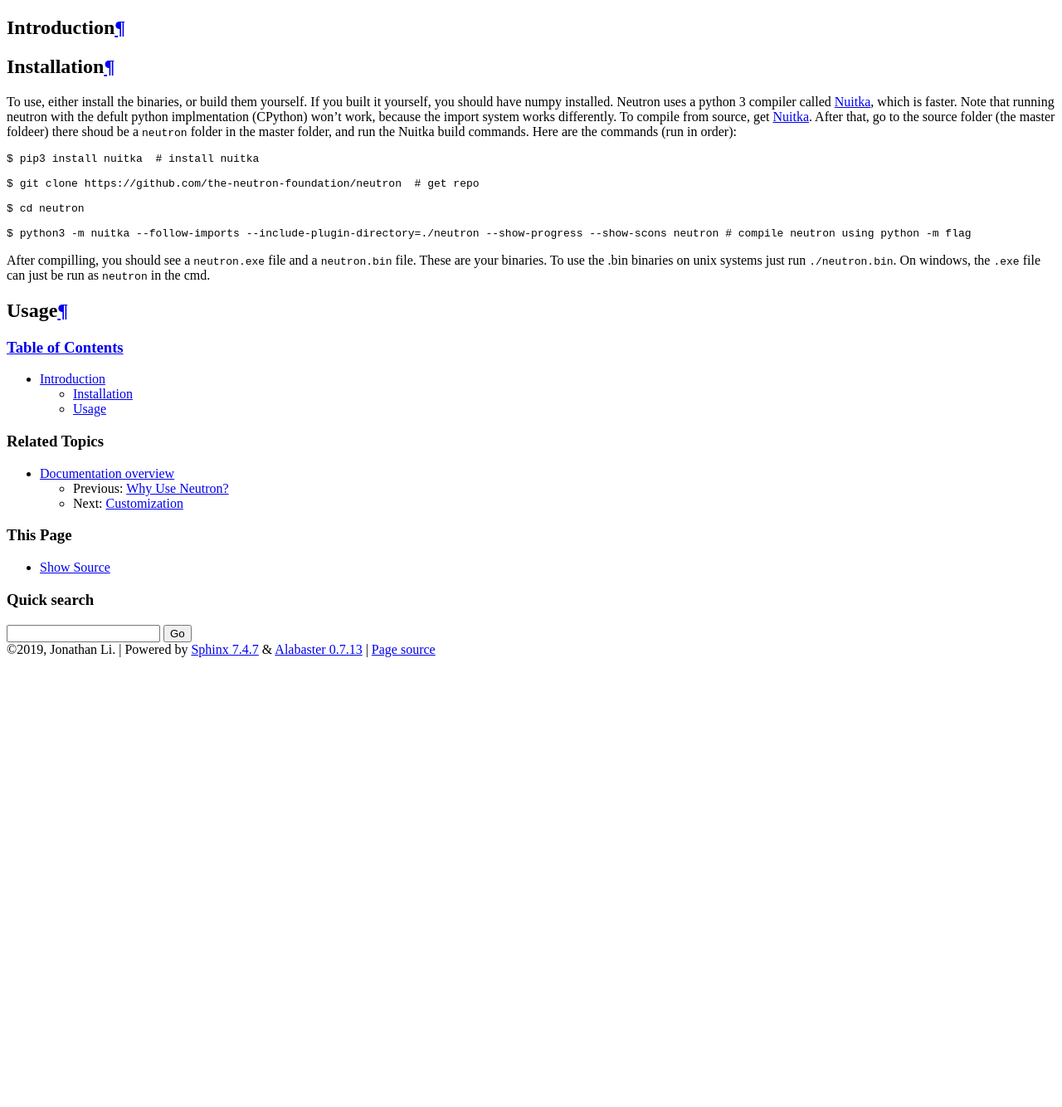
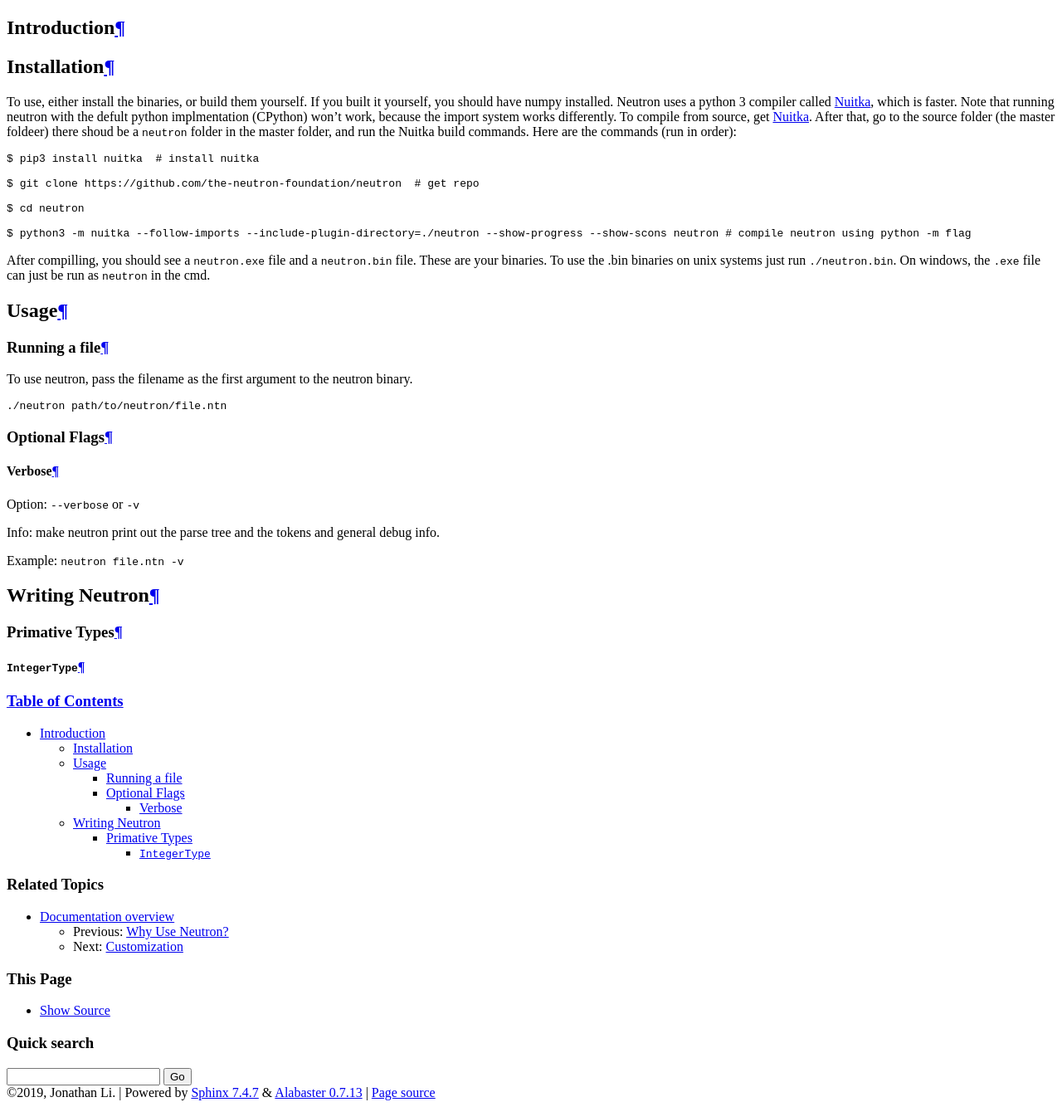
Before and after one commit to the-neutron-foundation/neutron-language, a Sphinx documentation site: the page built from docs/source/introduction.rst, in a window 1280 px wide. Shown: the whole page at 83% size. Built offline with Sphinx 7.4.7, drawn with Linux system fonts in a browser that asks for light colours; before the commit the page ends 900 px from its top, so only the background shows below that.

Commit message:
Added to docs code and tests

```diff
--- a/docs/source/customization.rst
+++ b/docs/source/customization.rst
@@ -3,3 +3,4 @@ Customization
 
 Making Functions
 ^^^^^^^^^^^^^^^^
+It is possiable to make functions that have python functionality by putting inline python code. This is how the ``io`` modules were written.
--- a/docs/source/features.rst
+++ b/docs/source/features.rst
@@ -32,6 +32,6 @@ While Loops?            **YES!**
 
 The **SPEED**
 ^^^^^^^^^^^^^
-For most tests, Nuetron is **faster** than python 3, thanks to `Nuitka <https://nuitka.net/pages/overview.html>`_.
+For most tests, Neutron is **faster** than python 3, thanks to `Nuitka <https://nuitka.net/pages/overview.html>`_.
 
 SPEED TEST COMING SOON.
--- a/docs/source/index.rst
+++ b/docs/source/index.rst
@@ -25,7 +25,7 @@ Design Principles
   That's where your wrong. Neutron is going to have **C-like structs, switch statements, and more**. Oh, and also it has **built-in numpy support** and **built-in functions**.
 
 .. toctree::
-   :maxdepth: 2
+   :maxdepth: 3
    :caption: Documentation Contents:
 
    features
--- a/docs/source/introduction.rst
+++ b/docs/source/introduction.rst
@@ -2,7 +2,7 @@ Introduction
 ============
 
 Installation
-^^^^^^^^^^^^
+------------
 To use, either install the binaries, or build them yourself. If you built it yourself, you should have numpy installed. Neutron uses a python 3 compiler called `Nuitka <https://nuitka.net/pages/overview.html>`_, which is faster.
 Note that running neutron with the defult python implmentation (CPython) won't work, because the import system works differently. To compile from source, get `Nuitka <https://nuitka.net/pages/overview.html>`_.
 After that, go to the source folder (the master foldeer) there shoud be a ``neutron`` folder in the master folder, and run the Nuitka build commands. Here are the commands (run in order):
@@ -21,4 +21,29 @@ After compilling, you should see a ``neutron.exe`` file and a ``neutron.bin`` fi
 
 
 Usage
-^^^^^
+-----
+Running a file
+^^^^^^^^^^^^^^
+To use neutron, pass the filename as the first argument to the neutron binary.
+
+.. code-block:: bash
+
+ ./neutron path/to/neutron/file.ntn
+
+Optional Flags
+^^^^^^^^^^^^^^
+Verbose
+*******
+Option: ``--verbose`` or ``-v``
+
+Info: make neutron print out the parse tree and the tokens and general debug info.
+
+Example: ``neutron file.ntn -v``
+
+
+Writing Neutron
+---------------
+Primative Types
+^^^^^^^^^^^^^^^
+``IntegerType``
+***************
```
Also changed, not shown: README.md (+3 -0 lines), 5 other files.
